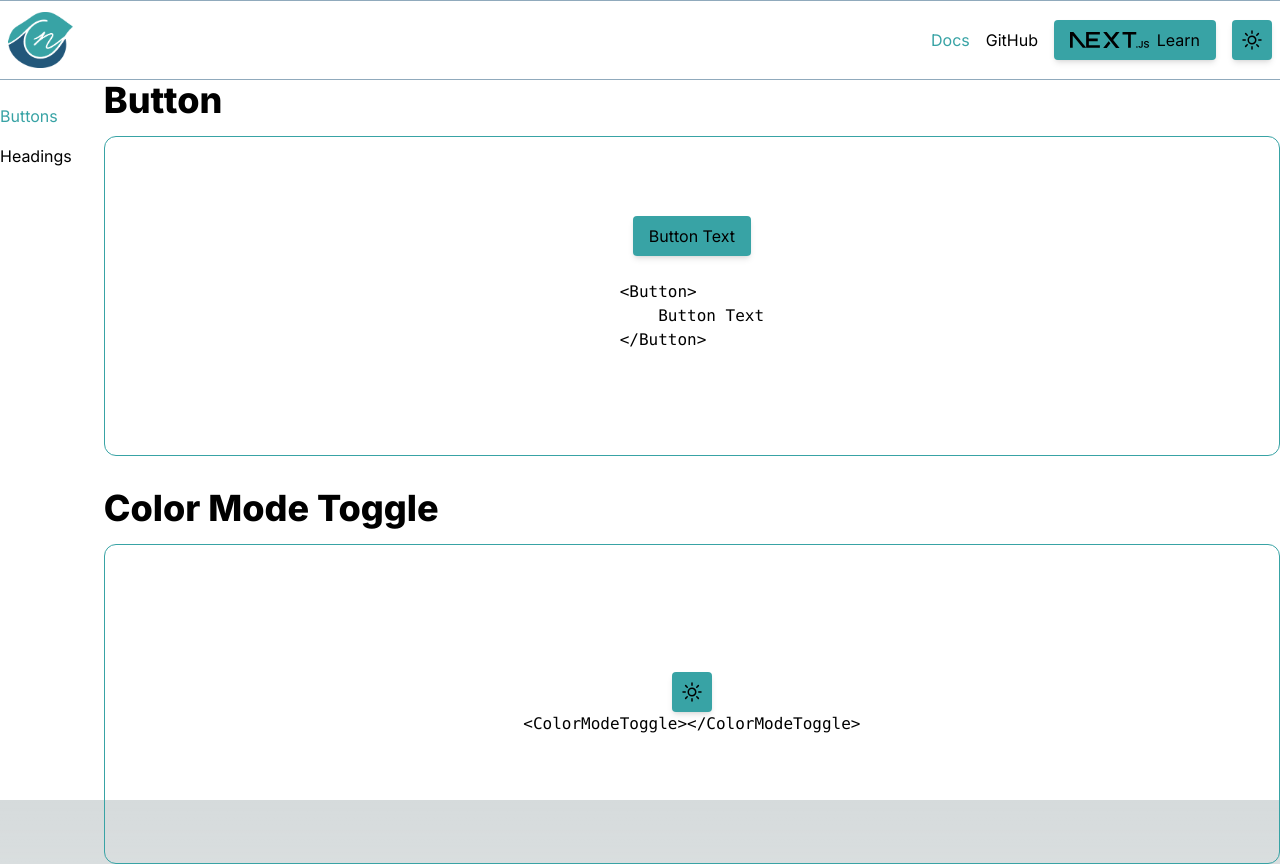
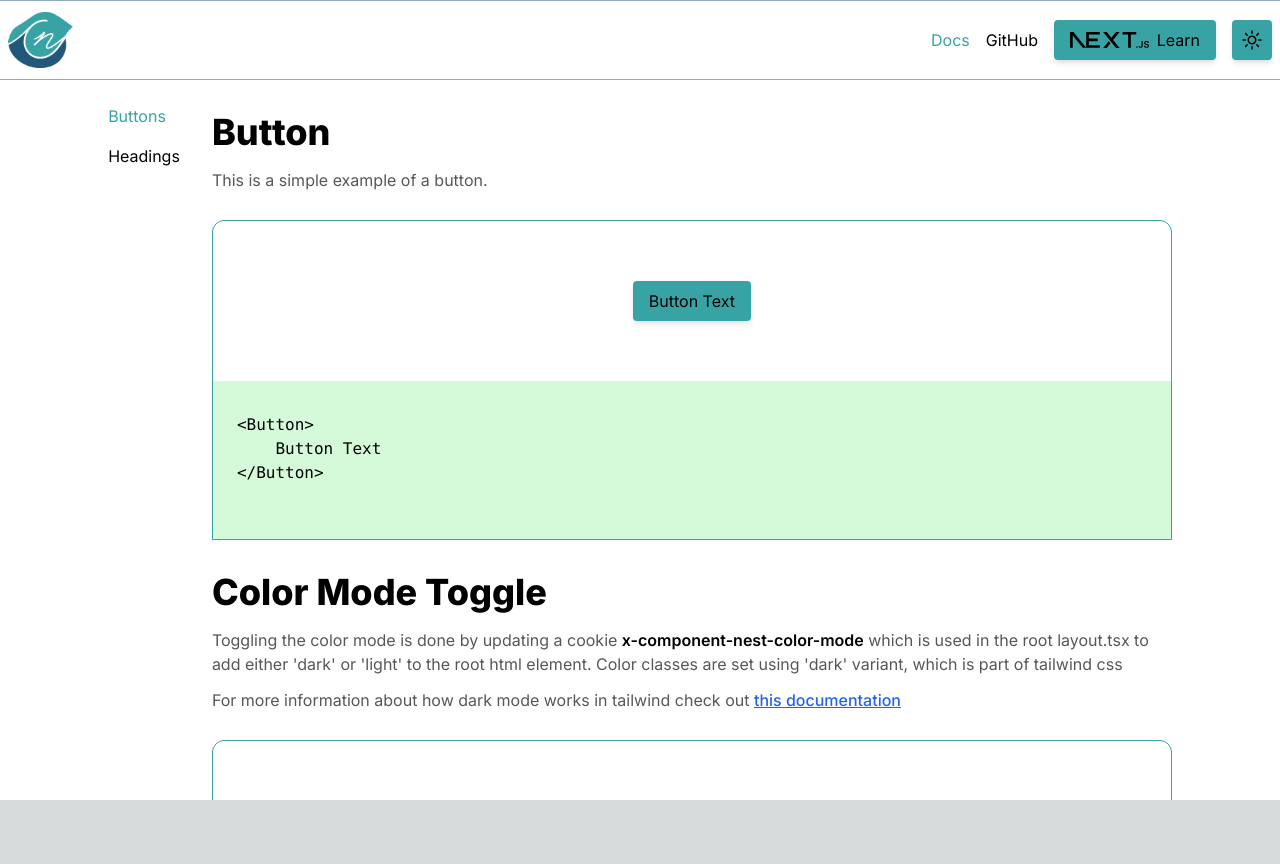
Before and after one commit to Mschroeder95/component-nest, a Next.js app: page /docs in a window 1280 px wide. After the commit the page ends 800 px from the top, so only its background shows below. Built offline with nearby package versions, Linux system fonts and the light colour scheme; no server answers.

Commit message:
update doc page layout

```diff
--- a/src/app/docs/docs-page-data.tsx
+++ b/src/app/docs/docs-page-data.tsx
@@ -1,10 +1,19 @@
 import { Button } from "../published-components/client/buttons/Button";
 import ColorModeToggle from "../published-components/client/buttons/ColorModeToggle";
 import H1 from "../published-components/client/headings/H1";
+import H2 from "../published-components/client/headings/H2";
+import H3 from "../published-components/client/headings/H3";
+import H4 from "../published-components/client/headings/H4";
+import H5 from "../published-components/client/headings/H5";
+import H6 from "../published-components/client/headings/H6";
+import BoldParagraph from "../published-components/client/paragraphs/BoldParagraph";
+import LinkParagraph from "../published-components/client/paragraphs/LinkParagraph";
+import Paragraph from "../published-components/client/paragraphs/Paragraph";
 
 interface DocsPageItems {
   category: string;
   title: string;
+  details: JSX.Element;
   display: JSX.Element;
   snippet: string;
 }
@@ -18,6 +27,11 @@ export let docsPageData: DocsPageData = {
     {
       category: "Buttons",
       title: "Button",
+      details: (
+        <>
+          <Paragraph>This is a simple example of a button.</Paragraph>
+        </>
+      ),
       display: <Button>Button Text</Button>,
       snippet: `
 <Button>
@@ -28,14 +42,48 @@ export let docsPageData: DocsPageData = {
     {
       category: "Buttons",
       title: "Color Mode Toggle",
+      details: (
+        <>
+          <Paragraph>
+            Toggling the color mode is done by updating a cookie{" "}
+            <BoldParagraph>x-component-nest-color-mode</BoldParagraph> which is
+            used in the root layout.tsx to add either 'dark' or 'light' to the
+            root html element. Color classes are set using 'dark' variant, which
+            is part of tailwind css
+          </Paragraph>
+          <Paragraph>
+            For more information about how dark mode works in tailwind check out{" "}
+            <LinkParagraph href={"https://tailwindcss.com/docs/dark-mode"}>
+              this documentation
+            </LinkParagraph>
+          </Paragraph>
+        </>
+      ),
       display: <ColorModeToggle></ColorModeToggle>,
       snippet: "<ColorModeToggle></ColorModeToggle>",
     },
     {
       category: "Headings",
-      title: "Heading 1",
-      display: <H1>Heading 1</H1>,
-      snippet: "<H1>Heading 1</H1>",
+      title: "Basic Headings",
+      details: <></>,
+      display: (
+        <div className="flex flex-col flex-wrap gap-2">
+          <H1>Heading 1</H1>
+          <H2>Heading 2</H2>
+          <H3>Heading 3</H3>
+          <H4>Heading 4</H4>
+          <H5>Heading 5</H5>
+          <H6>Heading 6</H6>
+        </div>
+      ),
+      snippet: `
+<H1>Heading 1</H1>
+<H2>Heading 2</H2>
+<H3>Heading 3</H3>
+<H4>Heading 4</H4>
+<H5>Heading 5</H5>
+<H6>Heading 6</H6>
+      `,
     },
   ],
 };
--- a/src/app/docs/page.tsx
+++ b/src/app/docs/page.tsx
@@ -19,8 +19,8 @@ export default function Docs() {
   //TODO: figure out how to share navbar height
   return (
     <main className="h-[calc(100vh-5rem)] w-screen bg-light-1 dark:bg-dark-1">
-      <div className="mx-auto flex h-full max-w-[90rem] flex-row">
-        <Sidebar>
+      <div className="mx-auto flex h-full max-w-[90rem] flex-row justify-center gap-8">
+        <Sidebar className="basis-1/4">
           {categories.map((category) => {
             return (
               <TextLink
@@ -35,7 +35,7 @@ export default function Docs() {
             );
           })}
         </Sidebar>
-        <div className="flex grow flex-col gap-8 pl-8">
+        <div className="flex basis-3/4 flex-col gap-8 overflow-y-auto py-8">
           {docsPageData.items.map((item, index) => {
             return (
               <div
@@ -43,13 +43,18 @@ export default function Docs() {
                 className={`flex flex-col gap-4 ${item.category == selectedCategory ? "flex" : "hidden"}`}
               >
                 <H2>{item.title}</H2>
-                <div className="flex min-h-[20rem] w-full flex-col items-center justify-center rounded-xl border border-light-4 dark:border-dark-4">
-                  {item.display}
-                  <pre className="language-html whitespace-normal">
-                    <code className="language-html whitespace-pre">
-                      {item.snippet}
-                    </code>
-                  </pre>
+                <div className="flex h-fit w-full flex-col">{item.details}</div>
+                <div className="flex min-h-[20rem] w-full flex-col rounded-t-xl border border-light-4 dark:border-dark-4">
+                  <div className="flex min-h-[10rem] items-center justify-center p-6">
+                    {item.display}
+                  </div>
+                  <div className="w-full grow bg-light-2/75 px-6 py-2 dark:bg-dark-2">
+                    <pre className="language-html">
+                      <code className="language-html text-light-font-color-1 dark:text-dark-font-color-1">
+                        {item.snippet}
+                      </code>
+                    </pre>
+                  </div>
                 </div>
               </div>
             );
--- a/src/app/published-components/client/sidebars/sidebar.tsx
+++ b/src/app/published-components/client/sidebars/sidebar.tsx
@@ -7,7 +7,9 @@ interface SideBarProps extends ClassName {
 }
 export default function SideBar({ className, children }: SideBarProps) {
   return (
-    <aside className={`flex h-full w-fit flex-col overflow-y-auto py-4`}>
+    <aside
+      className={`hidden h-full w-fit flex-col overflow-y-auto py-4 md:flex lg:flex xl:flex`}
+    >
       {children.map((child, index) => {
         return (
           <div key={index} className="h-fit w-fit py-2">
```
